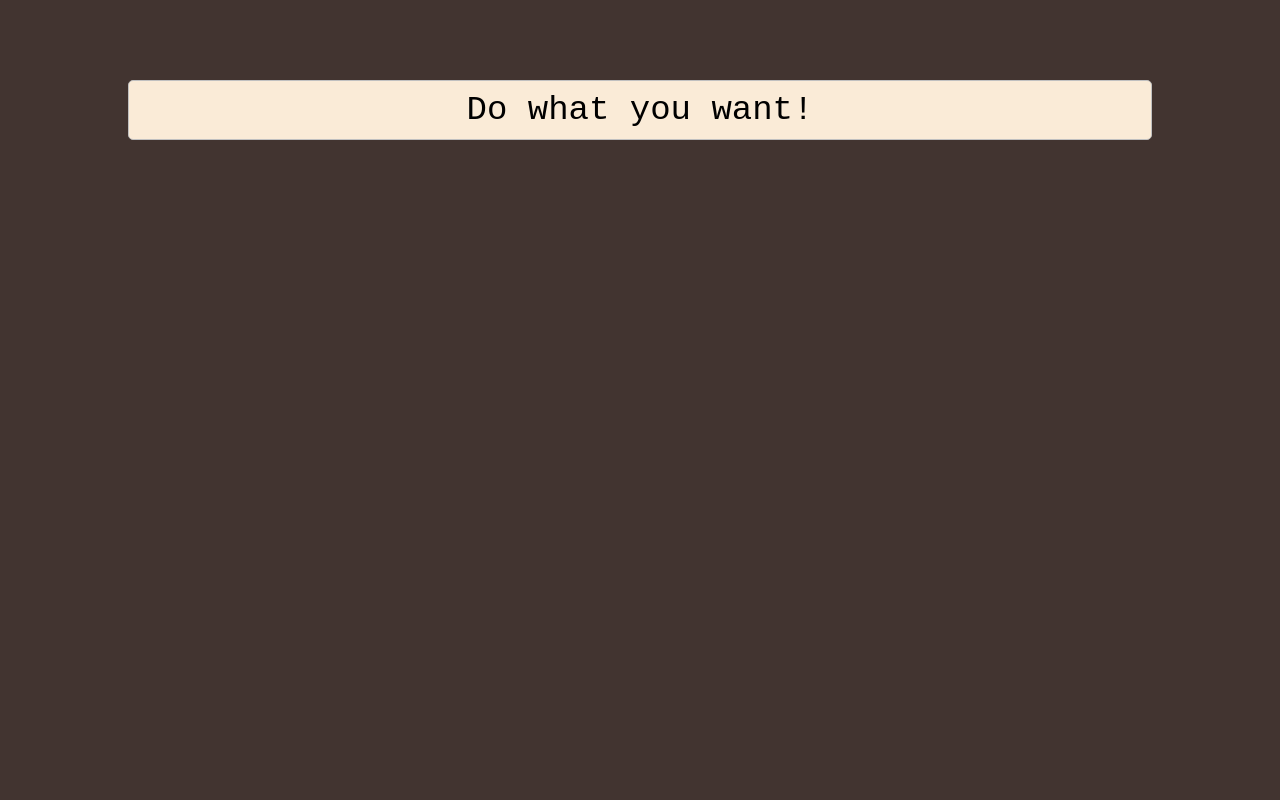
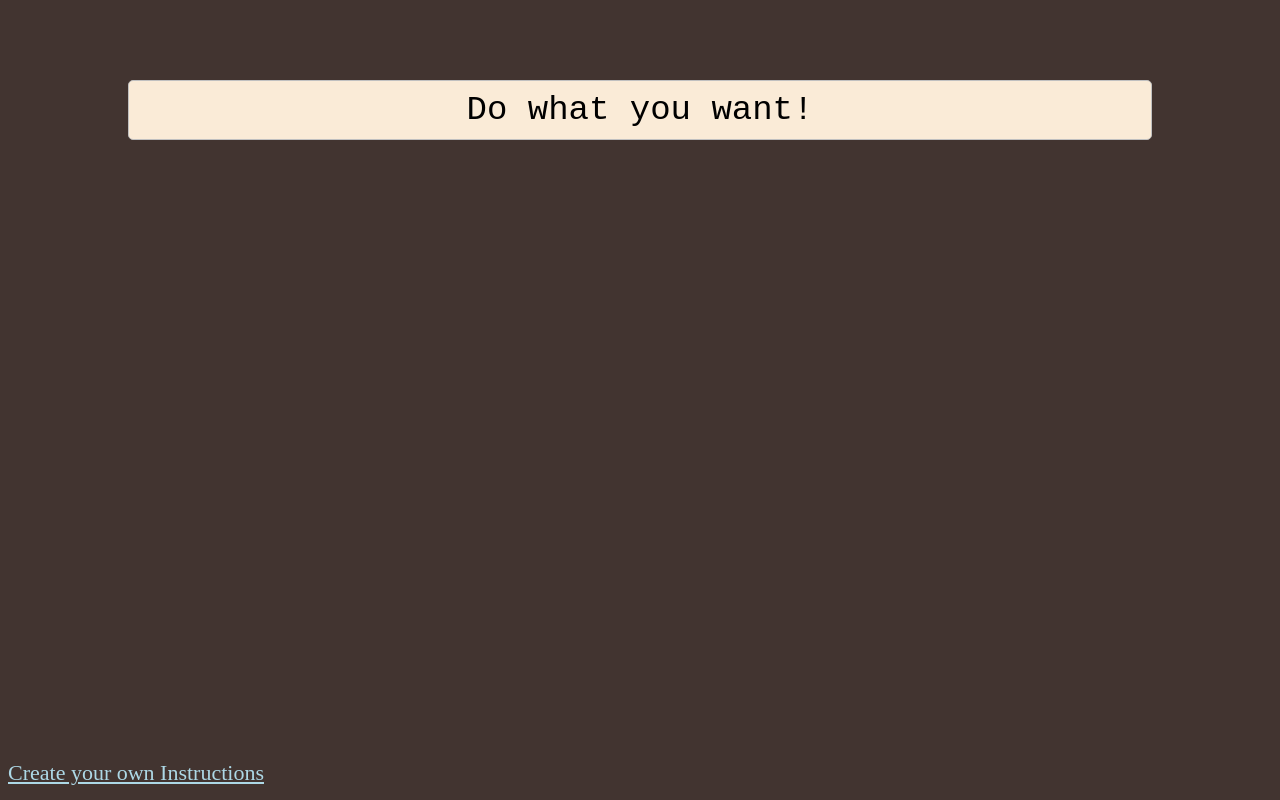
Before and after one commit to thlorenz/instructions, a website with bundled scripts: page index.html in a window 1280 px wide. Built offline with nearby package versions, Linux system fonts and the light colour scheme.

Commit message:
instuctions: adding link to edit page

```diff
--- a/index.css
+++ b/index.css
@@ -50,3 +50,15 @@ body {
     from { opacity: 0; }
     to   { opacity: 1; }
 }
+
+.footer {
+  position: absolute;
+  bottom: 20px;
+  width: 100%;
+  height: 20px;
+  font-size: 22px;
+}
+
+.footer a {
+  color: lightblue;
+}
--- a/index.html
+++ b/index.html
@@ -7,6 +7,9 @@
 </head>
 <body>
   <div id="message" class="messages"></div>
+  <div class="footer">
+    <a href="/instructions/edit">Create your own Instructions</a>
+  </div>
   <script type="text/javascript" src="bundle.js"></script>
 </body>
 </html>
```
